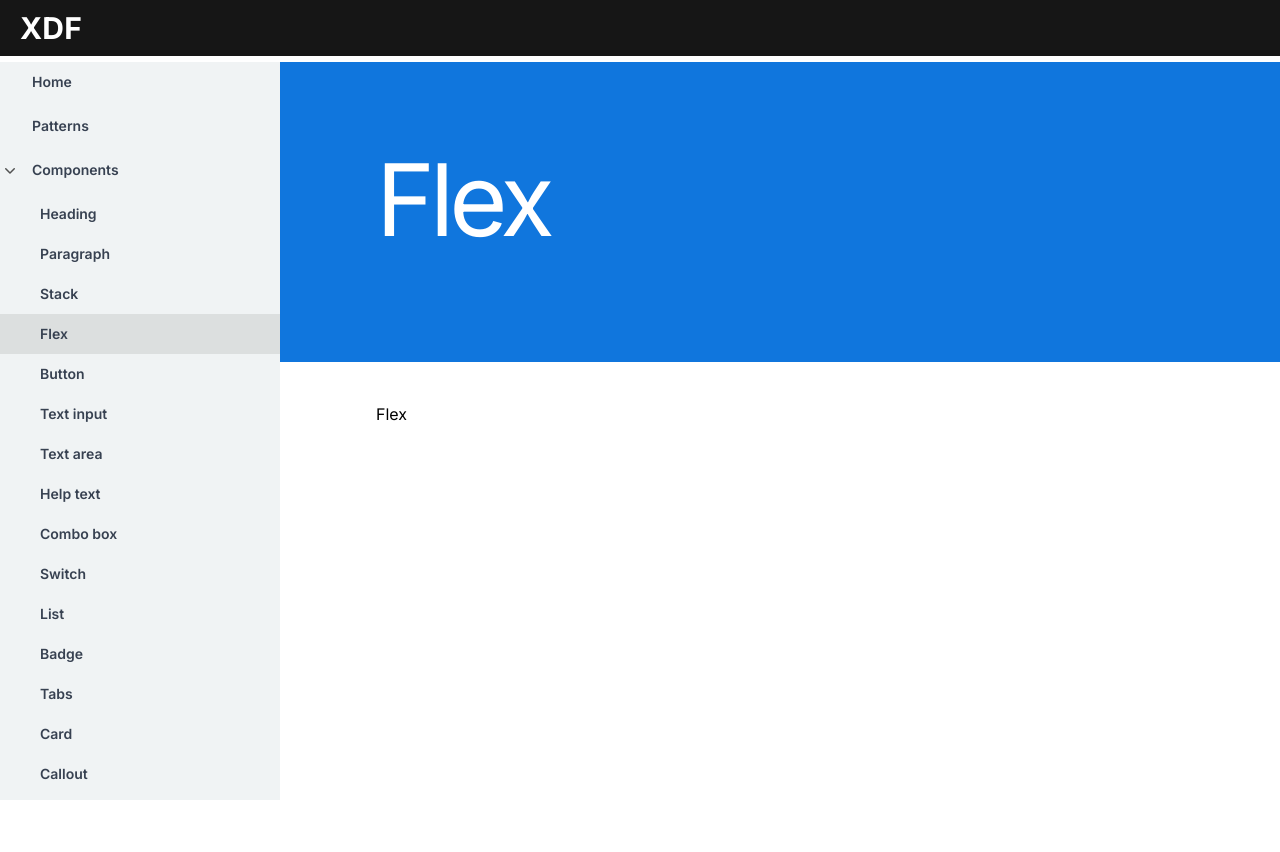
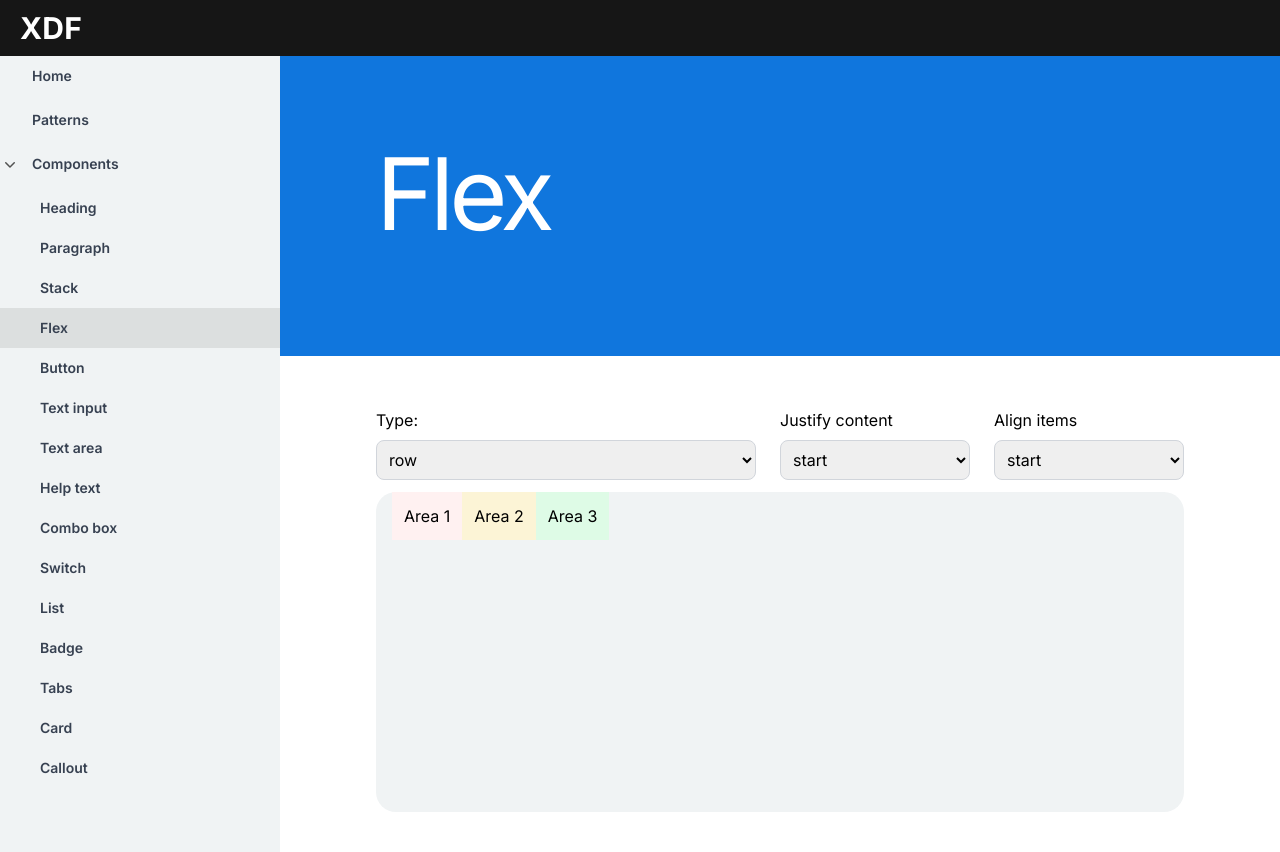
Before and after one commit to totisama/design-system, a Next.js app: page /components/flex in a window 1280 px wide. Before the commit the page ends 800 px from the top, so only its background shows below. Built offline with nearby package versions, Linux system fonts and the light colour scheme.

Commit message:
Add Flex component + playground

```diff
--- a/src/app/components/flex/page.tsx
+++ b/src/app/components/flex/page.tsx
@@ -1,6 +1,11 @@
+import { FlexPlayground } from '@/components/flex/flex-playground'
 import { PageWrapper } from '@/components/page-wrapper'
 import type React from 'react'
 
 export default function FlexPage() {
-  return <PageWrapper name='Flex'>Flex</PageWrapper>
+  return (
+    <PageWrapper name='Flex'>
+      <FlexPlayground />
+    </PageWrapper>
+  )
 }
--- /dev/null
+++ b/src/components/flex/flex-playground.tsx
@@ -0,0 +1,188 @@
+'use client'
+
+import { Container } from '@/components/container'
+import { type ChangeEvent, useState } from 'react'
+import { Box } from '@/components/box/box'
+import {
+  type AlignItems,
+  type JustifyContent,
+  type FlexDirection,
+} from '@/components/box/box-tokens'
+import { Flex } from '@/components/flex/flex'
+
+const DIRECTION_OPTIONS = ['row', 'column']
+const ALIGN_ITEMS_OPTIONS = ['start', 'end', 'center', 'baseline', 'stretch']
+const JUSTIFY_CONTENT_OPTIONS = [
+  'start',
+  'end',
+  'center',
+  'between',
+  'around',
+  'evenly',
+]
+
+export const FlexPlayground = () => {
+  const [direction, setOrientation] = useState<FlexDirection>('row')
+  const [alignItems, setAlignItems] = useState<AlignItems>('start')
+  const [justifyContent, setJustifyContent] = useState<JustifyContent>('start')
+  const [shouldGrowItems, setShouldGrowItems] = useState({
+    one: false,
+    two: false,
+    three: false,
+  })
+
+  const changeGrowItem = (item: string) => {
+    setShouldGrowItems((prev) => ({
+      ...prev,
+      [item]: !prev[item as keyof typeof prev],
+    }))
+  }
+
+  const handleOrientationChange = (e: ChangeEvent<HTMLSelectElement>) => {
+    setOrientation(e.target.value as FlexDirection)
+  }
+  const handleAlignItemsChange = (e: ChangeEvent<HTMLSelectElement>) => {
+    setAlignItems(e.target.value as AlignItems)
+  }
+  const handleJustifyContentChange = (e: ChangeEvent<HTMLSelectElement>) => {
+    setJustifyContent(e.target.value as JustifyContent)
+  }
+
+  return (
+    <>
+      <Box
+        as='section'
+        width={'100%'}
+        display='flex'
+        gap='spacing-06'
+      >
+        <Box
+          as='div'
+          marginY='spacing-04'
+          width={'50%'}
+          display='flex'
+          flexDirection='column'
+          gap='spacing-03'
+        >
+          <label htmlFor='type'>Type:</label>
+          <select
+            id='type'
+            name='type'
+            onChange={handleOrientationChange}
+            className='p-2 rounded-lg border border-gray-300 focus:outline-none focus:ring-2 focus:ring-gray-500 focus:border-transparent'
+          >
+            {DIRECTION_OPTIONS.map((option) => (
+              <option
+                key={option}
+                value={option}
+              >
+                {option}
+              </option>
+            ))}
+          </select>
+        </Box>
+        <Box
+          as='div'
+          marginY='spacing-04'
+          width={'25%'}
+          display='flex'
+          flexDirection='column'
+          gap='spacing-03'
+        >
+          <label htmlFor='type'>Justify content</label>
+          <select
+            id='type'
+            name='type'
+            onChange={handleJustifyContentChange}
+            className='p-2 rounded-lg border border-gray-300 focus:outline-none focus:ring-2 focus:ring-gray-500 focus:border-transparent'
+          >
+            {JUSTIFY_CONTENT_OPTIONS.map((option) => (
+              <option
+                key={option}
+                value={option}
+              >
+                {option}
+              </option>
+            ))}
+          </select>
+        </Box>
+        <Box
+          as='div'
+          marginY='spacing-04'
+          width={'25%'}
+          display='flex'
+          flexDirection='column'
+          gap='spacing-03'
+        >
+          <label htmlFor='type'>Align items</label>
+          <select
+            id='type'
+            name='type'
+            onChange={handleAlignItemsChange}
+            className='p-2 rounded-lg border border-gray-300 focus:outline-none focus:ring-2 focus:ring-gray-500 focus:border-transparent'
+          >
+            {ALIGN_ITEMS_OPTIONS.map((option) => (
+              <option
+                key={option}
+                value={option}
+              >
+                {option}
+              </option>
+            ))}
+          </select>
+        </Box>
+      </Box>
+      <Container>
+        <Flex
+          width={'100%'}
+          direction={direction}
+          alignItems={alignItems}
+          justifyContent={justifyContent}
+        >
+          <Flex grow={shouldGrowItems.one}>
+            <Box
+              as='div'
+              onClick={() => {
+                changeGrowItem('one')
+              }}
+              backgroundColor='tag-background-red'
+              padding='spacing-04'
+              height={'100%'}
+              width={'100%'}
+            >
+              Area 1
+            </Box>
+          </Flex>
+          <Flex grow={shouldGrowItems.two}>
+            <Box
+              as='div'
+              onClick={() => {
+                changeGrowItem('two')
+              }}
+              backgroundColor='tag-background-yellow'
+              padding='spacing-04'
+              height={'100%'}
+              width={'100%'}
+            >
+              Area 2
+            </Box>
+          </Flex>
+          <Flex grow={shouldGrowItems.three}>
+            <Box
+              as='div'
+              onClick={() => {
+                changeGrowItem('three')
+              }}
+              backgroundColor='tag-background-green'
+              padding='spacing-04'
+              height={'100%'}
+              width={'100%'}
+            >
+              Area 3
+            </Box>
+          </Flex>
+        </Flex>
+      </Container>
+    </>
+  )
+}
--- /dev/null
+++ b/src/components/flex/flex.tsx
@@ -0,0 +1,65 @@
+'use client'
+
+import { Box } from '@/components/box/box'
+import type React from 'react'
+import {
+  type FlexDirection,
+  type ContainerTags,
+  type Gap,
+  type Width,
+  type Height,
+  type AlignItems,
+  type JustifyContent,
+  type BackgroundColors,
+} from '@/components/box/box-tokens'
+
+export interface StackProps {
+  as?: ContainerTags
+  children: React.ReactNode
+  direction?: FlexDirection
+  alignItems?: AlignItems
+  justifyContent?: JustifyContent
+  gapX?: Gap
+  gapY?: Gap
+  width?: Width
+  height?: Height
+  grow?: boolean
+  wrap?: boolean
+  backgroundColor?: BackgroundColors
+}
+
+export const Flex = ({
+  as = 'div',
+  children,
+  direction = 'row',
+  alignItems = 'start',
+  justifyContent = 'start',
+  gapX,
+  gapY,
+  width,
+  height,
+  grow,
+  wrap = false,
+  backgroundColor,
+}: StackProps) => {
+  const flexWrap = wrap ? 'wrap' : 'nowrap'
+
+  return (
+    <Box
+      as={as}
+      display={'flex'}
+      backgroundColor={backgroundColor}
+      flexDirection={direction}
+      alignItems={alignItems}
+      justifyContent={justifyContent}
+      flexWrap={flexWrap}
+      grow={grow}
+      gapX={gapX}
+      gapY={gapY}
+      width={width}
+      height={height}
+    >
+      {children}
+    </Box>
+  )
+}
```
